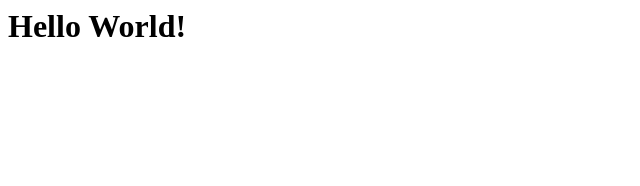
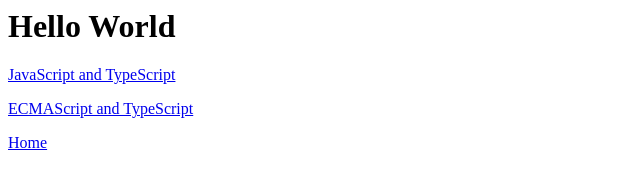
Before and after one commit to Javacream/org.javacream.training.typescript, a website with bundled scripts: page src/index.html in a window 1280 px wide. Shown: the whole page, without its empty margins (0-640 px from the left). Built offline with nearby package versions, Linux system fonts and the light colour scheme.

Commit message:
create initial TypeScript project

```diff
--- a/package.json
+++ b/package.json
@@ -5,8 +5,8 @@
   "main": "index.js",
   "scripts": {
     "serve": "lite-server",
-    "compile": "tsc --outDir ./dist  ./ts/*.ts",
-    "compile-watch": "tsc -w --outDir ./dist  ./ts/*.ts",
+    "compile": "tsc --outDir ./dist -p .",
+    "compile-watch": "tsc -w --outDir ./dist -p .",
     "test": "echo \"Error: no test specified\" && exit 1",
     "start": "concurrently \"npm run compile-watch\" \"npm run serve\""
   },
--- a/src/index.html
+++ b/src/index.html
@@ -3,7 +3,16 @@
 <title>Simple Page</title>
 </head>
 <body>
-<h1>Hello World!</h1>
+<h1>Hello World</h1>
 <script src="helloworld.js" type="text/javascript"></script>
+<p>
+<a href="javascript.html">JavaScript and TypeScript</a>
+</p>
+<p>
+<a href="ecmascript.html">ECMAScript and TypeScript</a>
+</p>
+<p>
+<a href="index.html">Home</a>
+</p>
 </body>
 <html>
```
